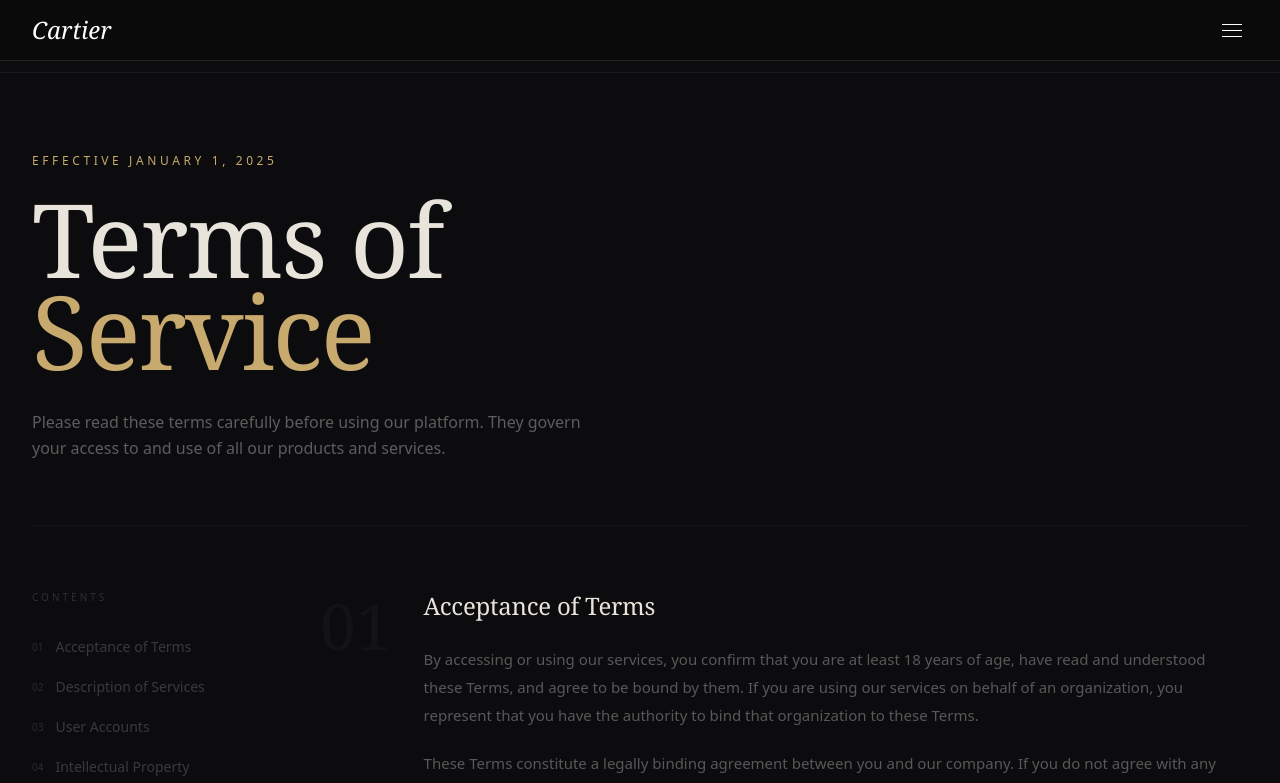
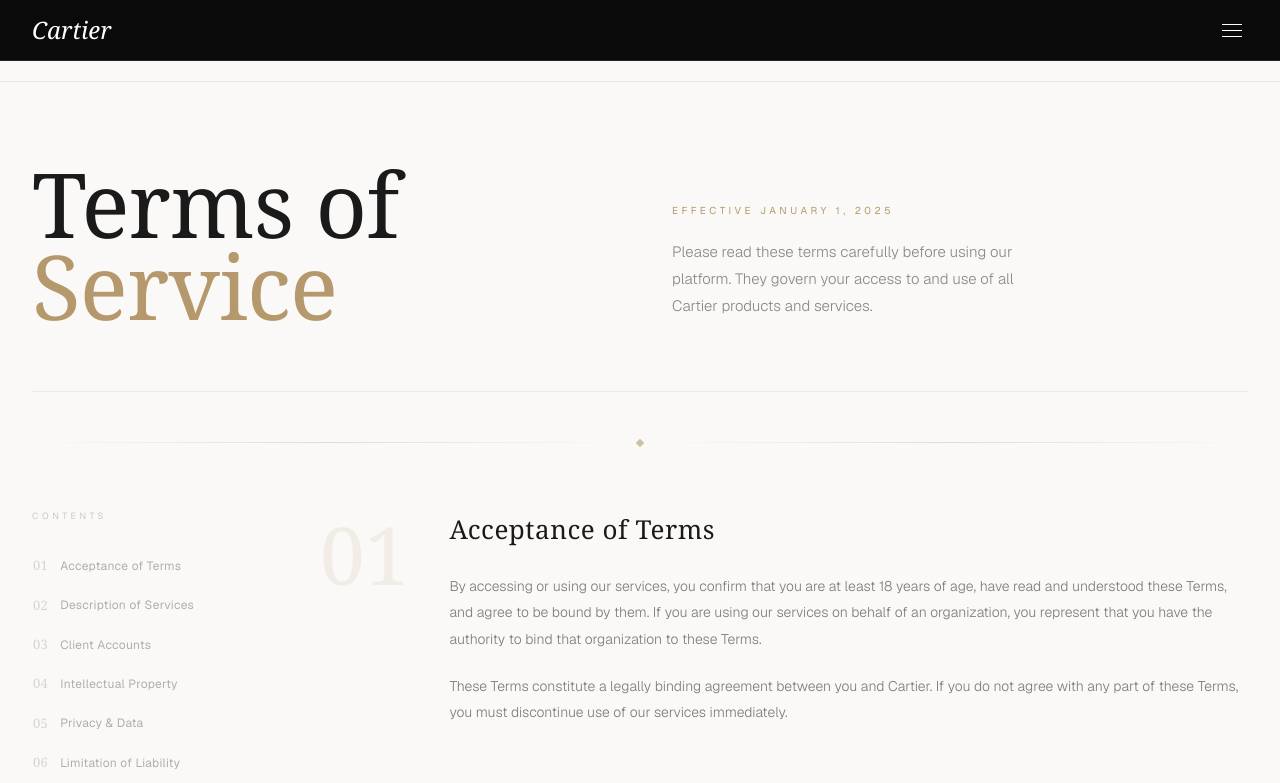
Before and after one commit to m1tywaflow/cartier, a Next.js app: page /terms in a window 1280 px wide. Shown: the top 783 px of the page. Built offline with nearby package versions, Linux system fonts and the light colour scheme; a web font is replaced by a local one.

Commit message:
update
Signed-off-by: Mitya <mitywaflow@gmail.com>

```diff
--- a/src/app/(pages)/terms/page.tsx
+++ b/src/app/(pages)/terms/page.tsx
@@ -9,45 +9,45 @@ const sections = [
     title: "Acceptance of Terms",
     content: `By accessing or using our services, you confirm that you are at least 18 years of age, have read and understood these Terms, and agree to be bound by them. If you are using our services on behalf of an organization, you represent that you have the authority to bind that organization to these Terms.
 
-These Terms constitute a legally binding agreement between you and our company. If you do not agree with any part of these Terms, you must discontinue use of our services immediately.`,
+These Terms constitute a legally binding agreement between you and Cartier. If you do not agree with any part of these Terms, you must discontinue use of our services immediately.`,
   },
   {
     id: "services",
     number: "02",
     title: "Description of Services",
-    content: `We provide a platform that enables users to create, manage, and distribute digital content. Our services include but are not limited to: content creation tools, storage solutions, collaboration features, and analytics dashboards.
+    content: `We provide a platform that enables clients to discover, purchase, and manage Cartier creations. Our services include but are not limited to: product discovery, bespoke consultation, secure transactions, and personalised account management.
 
 We reserve the right to modify, suspend, or discontinue any aspect of our services at any time with reasonable notice. We shall not be liable to you or any third party for any modification, suspension, or discontinuation of services.`,
   },
   {
     id: "accounts",
     number: "03",
-    title: "User Accounts",
+    title: "Client Accounts",
     content: `You are responsible for maintaining the confidentiality of your account credentials and for all activities that occur under your account. You must notify us immediately of any unauthorized use of your account or any other breach of security.
 
-We reserve the right to terminate accounts, remove content, and cancel subscriptions at our sole discretion, without notice, for conduct that we believe violates these Terms or is harmful to other users, us, third parties, or for any other reason.`,
+We reserve the right to terminate accounts, remove content, and cancel orders at our sole discretion, without notice, for conduct that we believe violates these Terms or is harmful to other clients, us, third parties, or for any other reason.`,
   },
   {
     id: "intellectual",
     number: "04",
     title: "Intellectual Property",
-    content: `All content, features, and functionality of our services — including but not limited to text, graphics, logos, icons, images, audio clips, and software — are the exclusive property of our company and are protected by international copyright, trademark, and other intellectual property laws.
+    content: `All content, features, and functionality of our services — including but not limited to text, graphics, logos, icons, imagery, and designs — are the exclusive property of Cartier International and are protected by international copyright, trademark, and intellectual property laws.
 
-You retain ownership of content you create using our services. By submitting content, you grant us a worldwide, non-exclusive, royalty-free license to use, reproduce, and distribute your content solely for the purpose of providing our services.`,
+The Cartier name and all related marks are registered trademarks. Any unauthorised use of Cartier trademarks or intellectual property is strictly prohibited and may result in legal action.`,
   },
   {
     id: "privacy",
     number: "05",
     title: "Privacy & Data",
-    content: `Your use of our services is also governed by our Privacy Policy, which is incorporated into these Terms by reference. We collect and use your data as described in our Privacy Policy, and by agreeing to these Terms, you consent to such collection and use.
+    content: `Your use of our services is governed by our Privacy Policy, which is incorporated into these Terms by reference. We collect and use your data as described in our Privacy Policy, and by agreeing to these Terms, you consent to such collection and use.
 
-We implement industry-standard security measures to protect your data. However, no method of transmission over the Internet is 100% secure, and we cannot guarantee absolute security of your information.`,
+We implement the highest industry-standard security measures to protect your personal and financial data. Your trust is fundamental to the Cartier relationship, and we treat your privacy with the utmost discretion.`,
   },
   {
     id: "liability",
     number: "06",
     title: "Limitation of Liability",
-    content: `To the maximum extent permitted by law, our company shall not be liable for any indirect, incidental, special, consequential, or punitive damages, including loss of profits, data, or goodwill, arising out of or in connection with your use of our services.
+    content: `To the maximum extent permitted by law, Cartier shall not be liable for any indirect, incidental, special, consequential, or punitive damages, including loss of profits, data, or goodwill, arising out of or in connection with your use of our services.
 
 Our total liability to you for any claims arising under these Terms shall not exceed the amounts paid by you to us in the twelve months preceding the claim.`,
   },
@@ -57,7 +57,7 @@ Our total liability to you for any claims arising under these Terms shall not ex
     title: "Changes to Terms",
     content: `We reserve the right to update these Terms at any time. We will notify you of significant changes via email or a prominent notice on our platform at least 30 days before the changes take effect.
 
-Your continued use of our services after the effective date of revised Terms constitutes your acceptance of the changes. If you do not agree to the updated Terms, you must stop using our services.`,
+Your continued use of our services after the effective date of revised Terms constitutes your acceptance of the changes. If you do not agree to the updated Terms, you must discontinue use of our services.`,
   },
 ];
 
@@ -65,61 +65,60 @@ export default function TermsPage() {
   const [activeSection, setActiveSection] = useState<string | null>(null);
 
   return (
-    <div className="min-h-screen bg-[#0c0c0e] text-[#e8e4dc] font-['Georgia',_serif]">
-      <div className="fixed inset-0 pointer-events-none opacity-[0.03] z-0" />
-      {/* header */}
-      <header className="relative z-10 border-b border-[#ffffff0f] px-8 py-6 flex items-center justify-between max-w-7xl mx-auto">
-        <div className="flex items-center gap-3">
-          <div className="w-6 h-6 rounded-full bg-[#c8a96e]" />
-          <span className="text-sm tracking-[0.2em] uppercase text-[#c8a96e] font-['system-ui']">
-            Acme Corp
-          </span>
+    <div className="min-h-screen bg-[#faf9f7] text-[#1a1a1a] font-sans">
+      <header className="relative z-10 border-b border-black/[0.07] px-8 py-6 flex items-center justify-between max-w-7xl mx-auto">
+        <div className="text-[22px] font-light tracking-[0.35em] uppercase font-serif">
+          C<span className="text-[#b5986b]">artier</span>
         </div>
-        <span className="text-xs tracking-widest uppercase text-[#ffffff30] font-['system-ui']">
+        <span className="text-[10px] tracking-[0.35em] uppercase text-black/30">
           Legal
         </span>
       </header>
-
       <main className="relative z-10 max-w-7xl mx-auto px-8 pb-24">
         {/* hero */}
-        <div className="pt-20 pb-16 border-b border-[#ffffff0a]">
-          <p className="text-xs tracking-[0.3em] uppercase text-[#c8a96e] mb-6 font-['system-ui']">
-            Effective January 1, 2025
-          </p>
-          <h1
-            className="text-[clamp(3rem,8vw,7rem)] leading-[0.9] font-normal text-[#e8e4dc] mb-8"
-            style={{ letterSpacing: "-0.02em" }}
-          >
+        <div className="pt-20 pb-16 border-b border-black/[0.06] grid grid-cols-1 lg:grid-cols-2 gap-16 items-end">
+          <h1 className="text-[clamp(3.5rem,7vw,6.5rem)] leading-[0.92] font-light font-serif tracking-[-0.01em] text-[#1a1a1a]">
             Terms of
             <br />
-            <em className="not-italic text-[#c8a96e]">Service</em>
+            <em className="not-italic text-[#b5986b]">Service</em>
           </h1>
-          <p className="max-w-xl text-[#ffffff55] text-base leading-relaxed font-['system-ui'] font-light">
-            Please read these terms carefully before using our platform. They
-            govern your access to and use of all our products and services.
-          </p>
+          <div className="flex flex-col gap-5 pb-2">
+            <p className="text-[10px] tracking-[0.35em] uppercase text-[#b5986b]">
+              Effective January 1, 2025
+            </p>
+            <p className="text-[15px] leading-[1.8] text-black/45 font-light max-w-sm">
+              Please read these terms carefully before using our platform. They
+              govern your access to and use of all Cartier products and
+              services.
+            </p>
+          </div>
+        </div>
+        <div className="flex items-center gap-4 pt-12">
+          <div className="flex-1 h-px bg-gradient-to-r from-transparent via-[#b5986b]/30 to-transparent" />
+          <div className="w-1.5 h-1.5 bg-[#b5986b] rotate-45 opacity-60" />
+          <div className="flex-1 h-px bg-gradient-to-r from-transparent via-[#b5986b]/30 to-transparent" />
         </div>
 
         <div className="flex gap-16 pt-16">
-          {/* sidebarnav */}
+          {/* sidebarg */}
           <aside className="hidden lg:block w-56 shrink-0">
             <div className="sticky top-12">
-              <p className="text-[10px] tracking-[0.3em] uppercase text-[#ffffff25] mb-6 font-['system-ui']">
+              <p className="text-[9px] tracking-[0.4em] uppercase text-black/20 mb-6">
                 Contents
               </p>
-              <nav className="flex flex-col gap-1">
+              <nav className="flex flex-col gap-0.5">
                 {sections.map((s) => (
                   <a
                     key={s.id}
                     href={`#${s.id}`}
                     onClick={() => setActiveSection(s.id)}
-                    className={`group flex items-center gap-3 py-2 text-sm transition-all duration-200 font-['system-ui'] ${
+                    className={`flex items-center gap-3 py-2.5 pl-3 -ml-3 text-xs tracking-wide border-l transition-all duration-200 ${
                       activeSection === s.id
-                        ? "text-[#c8a96e]"
-                        : "text-[#ffffff30] hover:text-[#ffffff70]"
+                        ? "text-[#b5986b] border-[#b5986b]"
+                        : "text-black/30 border-transparent hover:text-black/60"
                     }`}
                   >
-                    <span className="text-[10px] text-[#ffffff20] group-hover:text-[#c8a96e40] transition-colors">
+                    <span className="font-serif text-[13px] text-black/15">
                       {s.number}
                     </span>
                     {s.title}
@@ -128,31 +127,27 @@ export default function TermsPage() {
               </nav>
             </div>
           </aside>
-
           {/* content */}
           <div className="flex-1 min-w-0">
-            {sections.map((section, i) => (
+            {sections.map((section) => (
               <section
                 key={section.id}
                 id={section.id}
-                className="mb-16 pb-16 border-b border-[#ffffff08] last:border-0"
+                className="mb-16 pb-16 border-b border-black/[0.05] last:border-0"
                 onMouseEnter={() => setActiveSection(section.id)}
               >
-                <div className="flex items-start gap-8">
-                  <span className="hidden sm:block text-[4rem] leading-none font-normal text-[#ffffff08] select-none shrink-0 mt-1">
+                <div className="flex items-start gap-10">
+                  <span className="hidden sm:block text-[5rem] leading-none font-light font-serif text-[#b5986b]/[0.12] select-none shrink-0 mt-1">
                     {section.number}
                   </span>
                   <div>
-                    <h2
-                      className="text-2xl font-normal text-[#e8e4dc] mb-6"
-                      style={{ letterSpacing: "-0.01em" }}
-                    >
+                    <h2 className="font-serif text-[26px] font-normal text-[#1a1a1a] mb-6 tracking-[0.02em]">
                       {section.title}
                     </h2>
                     {section.content.split("\n\n").map((para, j) => (
                       <p
                         key={j}
-                        className="text-[#ffffff50] leading-[1.85] text-[15px] mb-5 last:mb-0 font-['system-ui'] font-light"
+                        className="text-[14px] leading-[1.9] text-black/50 mb-5 last:mb-0 font-light"
                       >
                         {para}
                       </p>
@@ -162,26 +157,28 @@ export default function TermsPage() {
               </section>
             ))}
 
-            {/* cta */}
-            <div className="mt-8 p-8 border border-[#c8a96e20] bg-[#c8a96e06] rounded-sm">
-              <p className="text-[#ffffff40] text-sm leading-relaxed font-['system-ui'] font-light mb-6">
+            {/* ctashka */}
+            <div className="mt-8 p-10 border border-[#b5986b]/25 bg-gradient-to-br from-[#b5986b]/[0.04] to-[#b5986b]/[0.02] relative">
+              <div className="absolute top-0 left-0 w-10 h-10 border-t border-l border-[#b5986b]/40" />
+              <div className="absolute bottom-0 right-0 w-10 h-10 border-b border-r border-[#b5986b]/40" />
+              <p className="text-[13px] leading-[1.8] text-black/45 mb-7">
                 If you have any questions about these Terms, please contact our
                 legal team at{" "}
                 <a
-                  href="mailto:legal@acme.com"
-                  className="text-[#c8a96e] hover:underline"
+                  href="mailto:legal@cartier.com"
+                  className="text-[#b5986b] hover:underline"
                 >
-                  legal@acme.com
+                  legal@cartier.com
                 </a>
                 . We aim to respond within 5 business days.
               </p>
-              <div className="flex items-center gap-6">
-                <button className="px-6 py-3 bg-[#c8a96e] text-[#0c0c0e] text-sm tracking-wider uppercase font-['system-ui'] hover:bg-[#d4b87a] transition-colors">
+              <div className="flex items-center gap-8 flex-wrap">
+                <button className="px-9 py-3.5 bg-[#1a1a1a] text-[#faf9f7] text-[10px] tracking-[0.35em] uppercase hover:bg-[#b5986b] transition-colors duration-300">
                   Accept Terms
                 </button>
                 <a
                   href="#"
-                  className="text-sm text-[#ffffff25] hover:text-[#ffffff50] tracking-wider uppercase font-['system-ui'] transition-colors"
+                  className="text-[10px] tracking-[0.35em] uppercase text-black/25 hover:text-black/55 transition-colors"
                 >
                   Download PDF
                 </a>
@@ -190,16 +187,16 @@ export default function TermsPage() {
           </div>
         </div>
       </main>
-      <footer className="relative z-10 border-t border-[#ffffff08] px-8 py-8 max-w-7xl mx-auto flex items-center justify-between">
-        <span className="text-[11px] text-[#ffffff20] tracking-widest uppercase font-['system-ui']">
-          © 2025 Acme Corp. All rights reserved.
+      <footer className="relative z-10 border-t border-black/[0.07] px-8 py-8 max-w-7xl mx-auto flex items-center justify-between flex-wrap gap-4">
+        <span className="text-[10px] tracking-[0.25em] uppercase text-black/20">
+          © 2025 Cartier International. All rights reserved.
         </span>
-        <div className="flex gap-6">
+        <div className="flex gap-7">
           {["Privacy", "Cookies", "Contact"].map((link) => (
             <a
               key={link}
               href="#"
-              className="text-[11px] text-[#ffffff20] hover:text-[#ffffff50] tracking-widest uppercase font-['system-ui'] transition-colors"
+              className="text-[10px] tracking-[0.25em] uppercase text-black/20 hover:text-black/50 transition-colors"
             >
               {link}
             </a>
```
